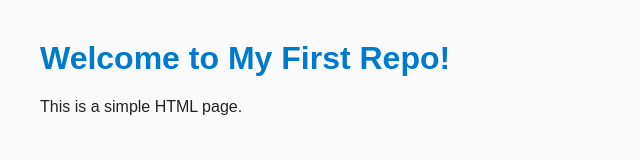
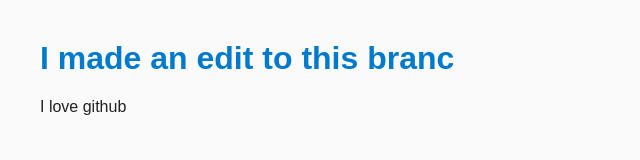
Before and after one commit to icicle-boop/my-first-repo, a plain HTML site: page index.html in a window 1280 px wide. Shown: the whole page, without its empty margins (0-640 px from the left). Drawn offline with Linux system fonts and the light colour scheme.

Commit message:
feat change text on page

```diff
--- a/index.html
+++ b/index.html
@@ -6,7 +6,7 @@
     <link rel="stylesheet" href="style.css">
 </head>
 <body>
-    <h1>Welcome to My First Repo!</h1>
-    <p>This is a simple HTML page.</p>
+    <h1>I made an edit to this branc</h1>
+    <p>I love github</p>
 </body>
 </html>
```
